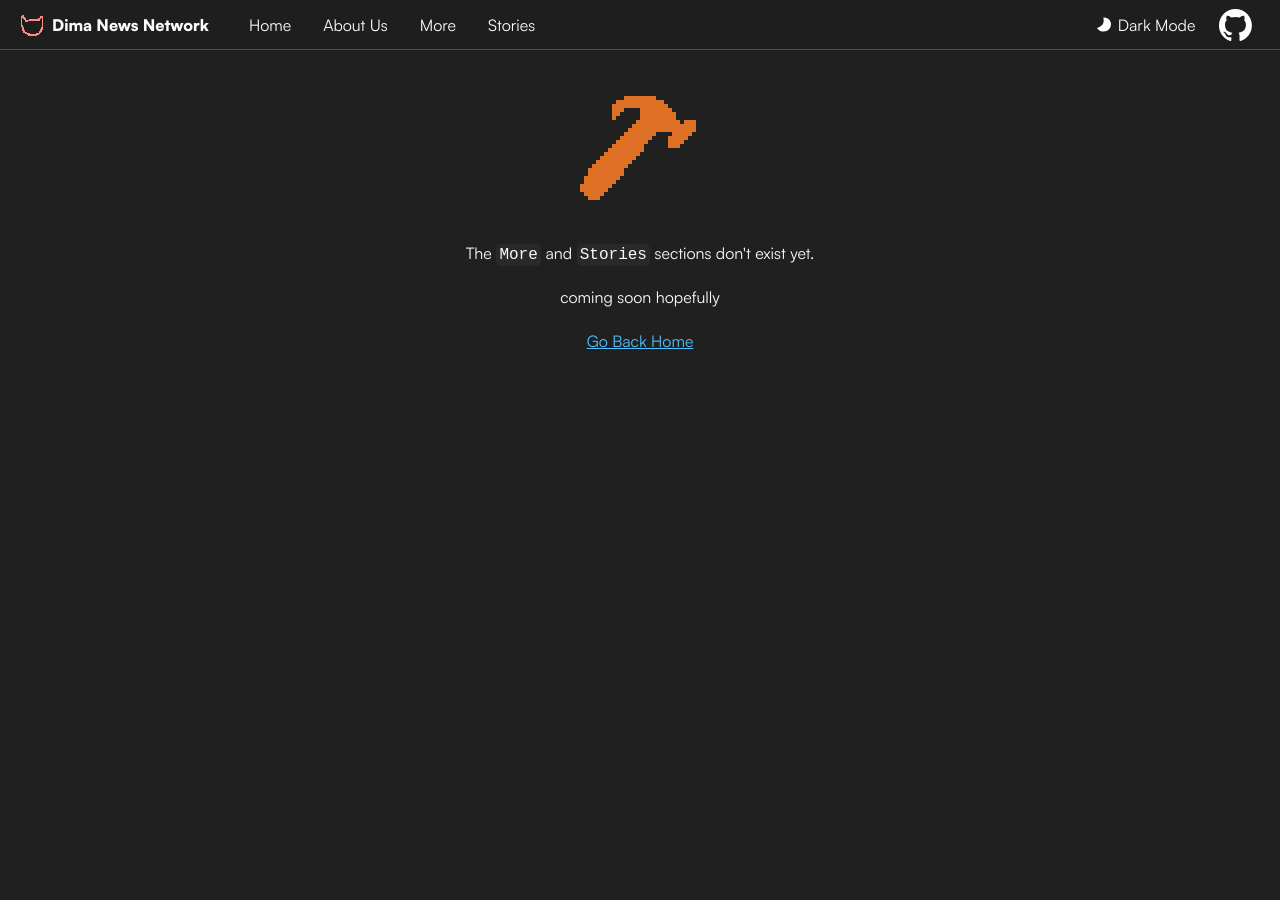
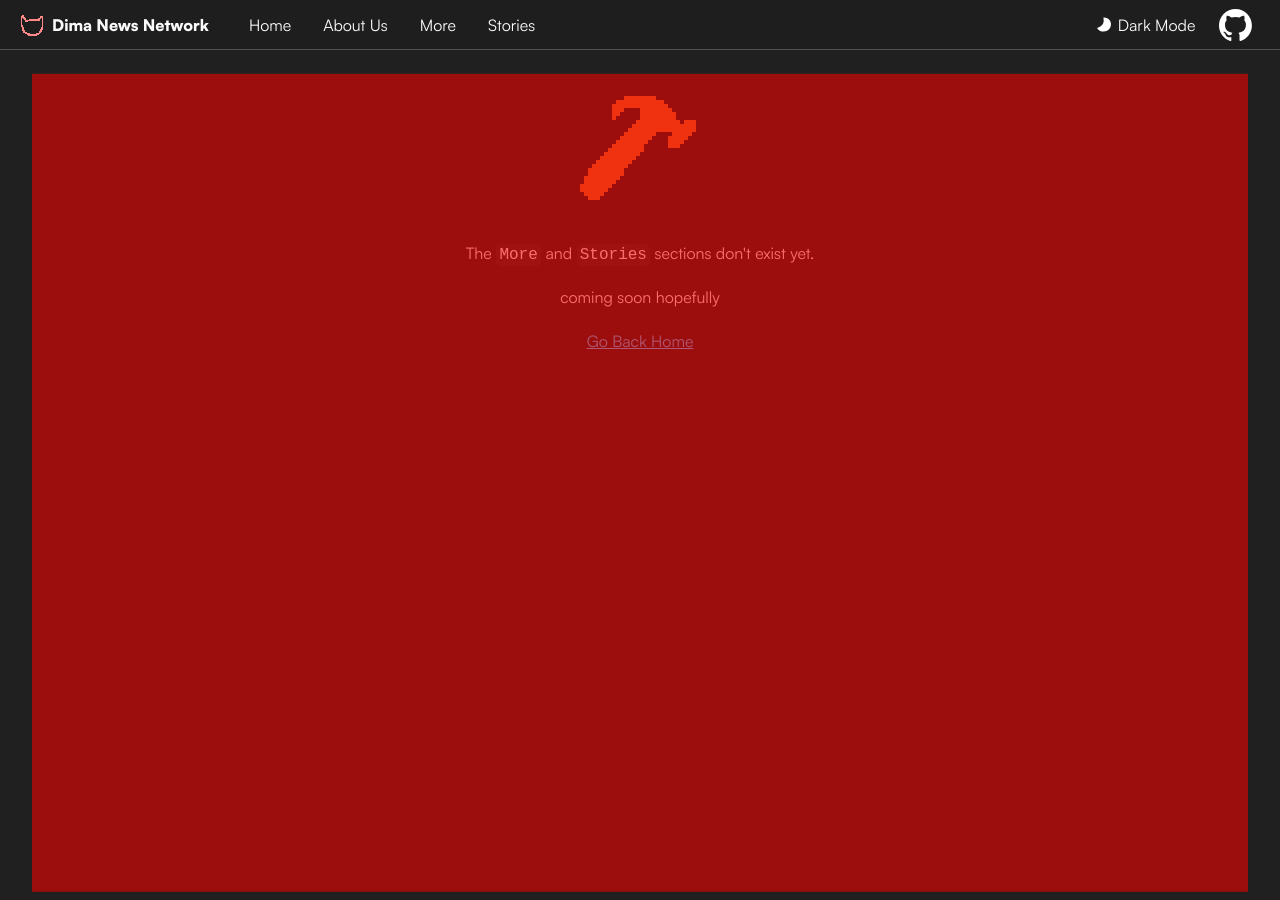
Before and after one commit to RubyPlayzz/DimaNewsNetwork, a Jekyll site: the page built from coming-soon.html, in a window 1280 px wide and 900 px high. Built offline with Jekyll 4.4.1, drawn with Linux system fonts in a browser that asks for light colours.

Commit message:
Adjust enemy spawn zone to be smaller

```diff
--- a/css/coming-soon.css
+++ b/css/coming-soon.css
@@ -59,8 +59,8 @@ main {
 
 /* Enemies */
 #enemy-spawn-zone {
-    height: calc(100vh - 4rem);
-    width: 100%;
+    height: calc(98vh - 4rem);
+    width: 95%;
 
     position: absolute;
     bottom: 0%;
@@ -68,6 +68,8 @@ main {
     transform: translate(-50%, -1%);
 
     pointer-events: none;
+
+    background-color: rgba(255, 0, 0, 0.556);
 }
 
 .enemy {
```
